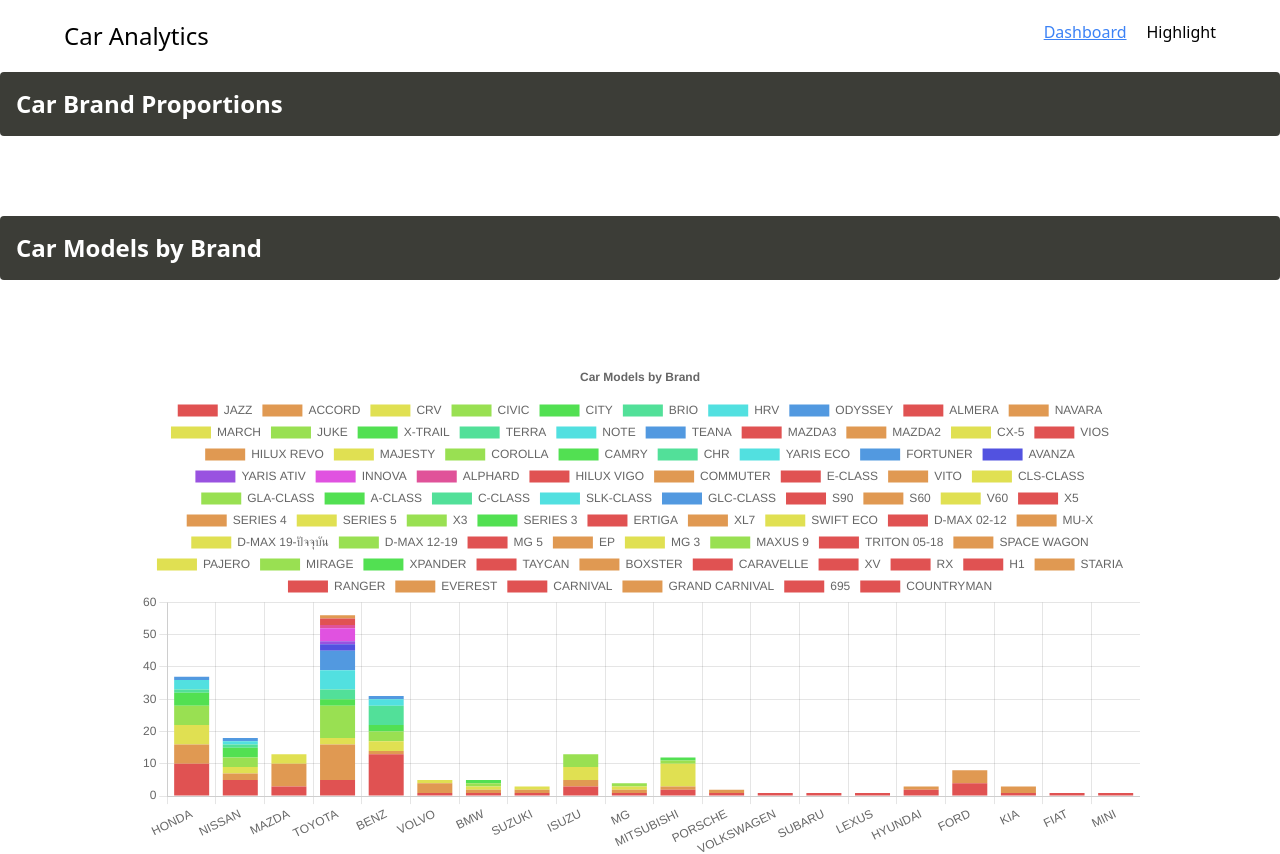
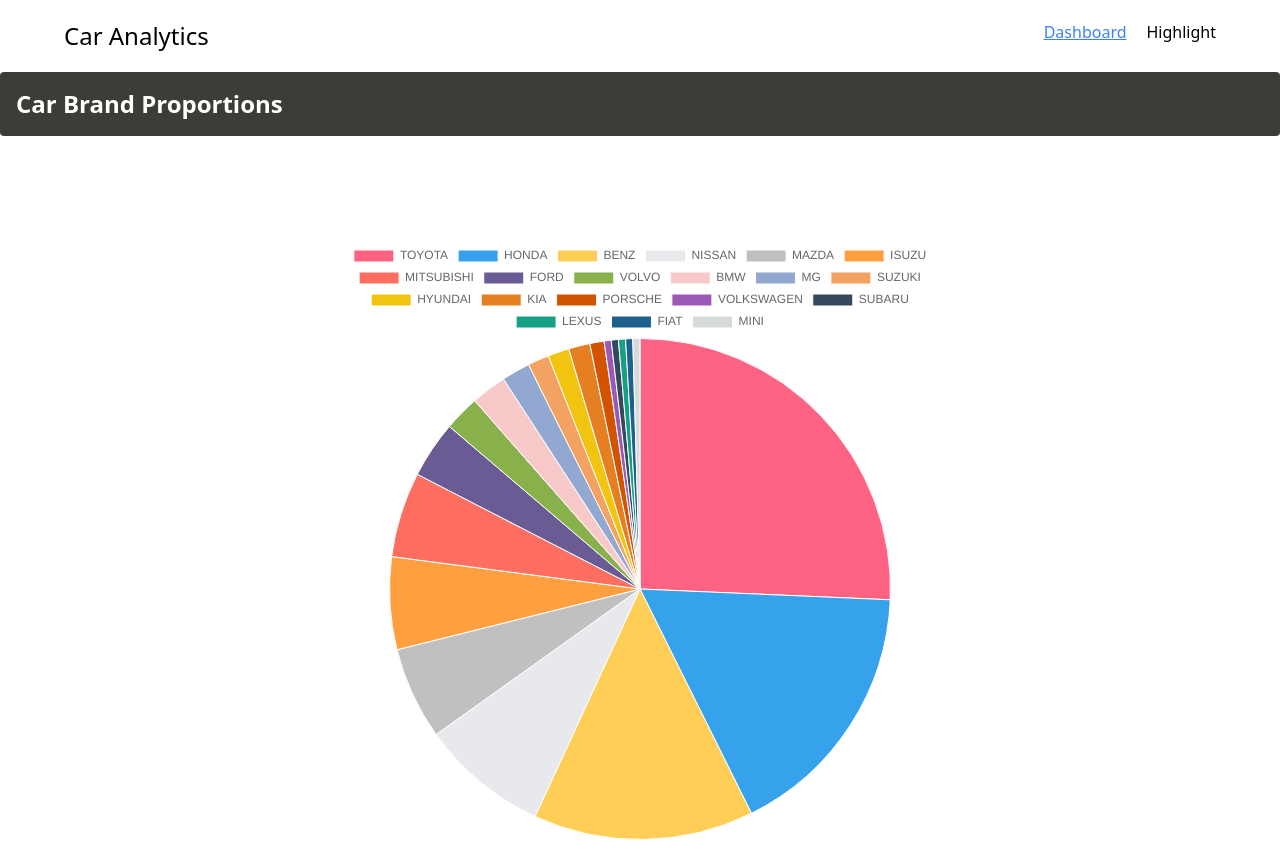
Before and after one commit to PattiyaY/car_analytics, a React (Vite) app: page /#/ in a window 1280 px wide. Shown: the top 854 px of the page. Built offline with nearby package versions, Linux system fonts and the light colour scheme.

Commit message:
feat: create PieChart component

```diff
--- a/src/Dashboard.jsx
+++ b/src/Dashboard.jsx
@@ -1,6 +1,7 @@
 import { useState, useEffect } from "react";
 import taladrodCar from "./data/taladrod-cars.min.json";
 import StackBar from "./StackBar";
+import PieChart from "./PieChart";
 
 function Dashboard() {
   return (
@@ -67,23 +68,6 @@
     setBrandToCarsMap(groupedCars);
   }
 
-  function pieChartData(brandToCarsMap) {
-    const data = [];
-    Object.keys(brandToCarsMap).forEach((carModel, index) => {
-      const carCount = brandToCarsMap[carModel].length;
-      data.push({
-        id: index + 1,
-        value: carCount,
-        label: carModel,
-      });
-      // console.log(brandToCarsMap[carModel]);
-    });
-
-    data.sort((a, b) => b.value - a.value);
-
-    return data;
-  }
-
   useState(() => {
     groupCarsByBrand();
   }, []);
@@ -93,9 +77,9 @@
       <h1 className="font-medium text-2xl p-4 mb-10 font-semibold bg-[#3C3D37] rounded">
         Car Brand Proportions
       </h1>
-      {/* <div className="w-1/2">
-
-      </div> */}
+      <div className="flex justify-center w-full w-screen h-100vh mt-10">
+        <PieChart brandToCarsMap={brandToCarsMap} />
+      </div>
       <h1 className="font-medium text-2xl p-4 my-10 font-semibold bg-[#3C3D37] rounded">
         Car Models by Brand
       </h1>
--- /dev/null
+++ b/src/PieChart.jsx
@@ -0,0 +1,91 @@
+// PieChart.js
+import React from "react";
+import { Pie } from "react-chartjs-2";
+import { Chart as ChartJS, ArcElement, Tooltip, Legend } from "chart.js";
+import PropTypes from "prop-types";
+
+// Register necessary Chart.js components
+ChartJS.register(ArcElement, Tooltip, Legend);
+
+const pieChartData = (brandToCarsMap) => {
+  const data = [];
+  Object.keys(brandToCarsMap).forEach((carModel, index) => {
+    const carCount = brandToCarsMap[carModel].length;
+    data.push({
+      id: index + 1,
+      value: carCount,
+      label: carModel,
+    });
+  });
+
+  data.sort((a, b) => b.value - a.value);
+  return data;
+};
+
+const PieChart = ({ brandToCarsMap }) => {
+  const dataFromFunction = pieChartData(brandToCarsMap);
+
+  const data = {
+    labels: dataFromFunction.map((item) => item.label),
+    datasets: [
+      {
+        data: dataFromFunction.map((item) => item.value),
+        backgroundColor: [
+          "#FF6384",
+          "#36A2EB",
+          "#FFCE56",
+          "#E7E9ED",
+          "#C0C0C0",
+          "#FF9F40",
+          "#FF6F61",
+          "#6B5B95",
+          "#88B04B",
+          "#F7CAC9",
+          "#92A8D1",
+          "#F4A261",
+          "#F1C40F",
+          "#E67E22",
+          "#D35400",
+          "#9B59B6",
+          "#34495E",
+          "#16A085",
+          "#1F618D",
+          "#D5DBDB",
+        ],
+        borderColor: "#fff",
+        borderWidth: 1,
+      },
+    ],
+  };
+
+  const options = {
+    responsive: true,
+    plugins: {
+      legend: {
+        position: "top",
+      },
+      tooltip: {
+        callbacks: {
+          label: function (tooltipItem) {
+            return `${tooltipItem.label}: ${tooltipItem.raw}`;
+          },
+        },
+      },
+    },
+  };
+
+  return (
+    <div>
+      <h2>Car Brands Distribution</h2>
+      <div className="w-full h-full">
+        <Pie data={data} options={options} width={600} height={400} />
+      </div>
+    </div>
+  );
+};
+
+PieChart.propTypes = {
+  brandToCarsMap: PropTypes.object.isRequired,
+};
+
+export default PieChart;
```
